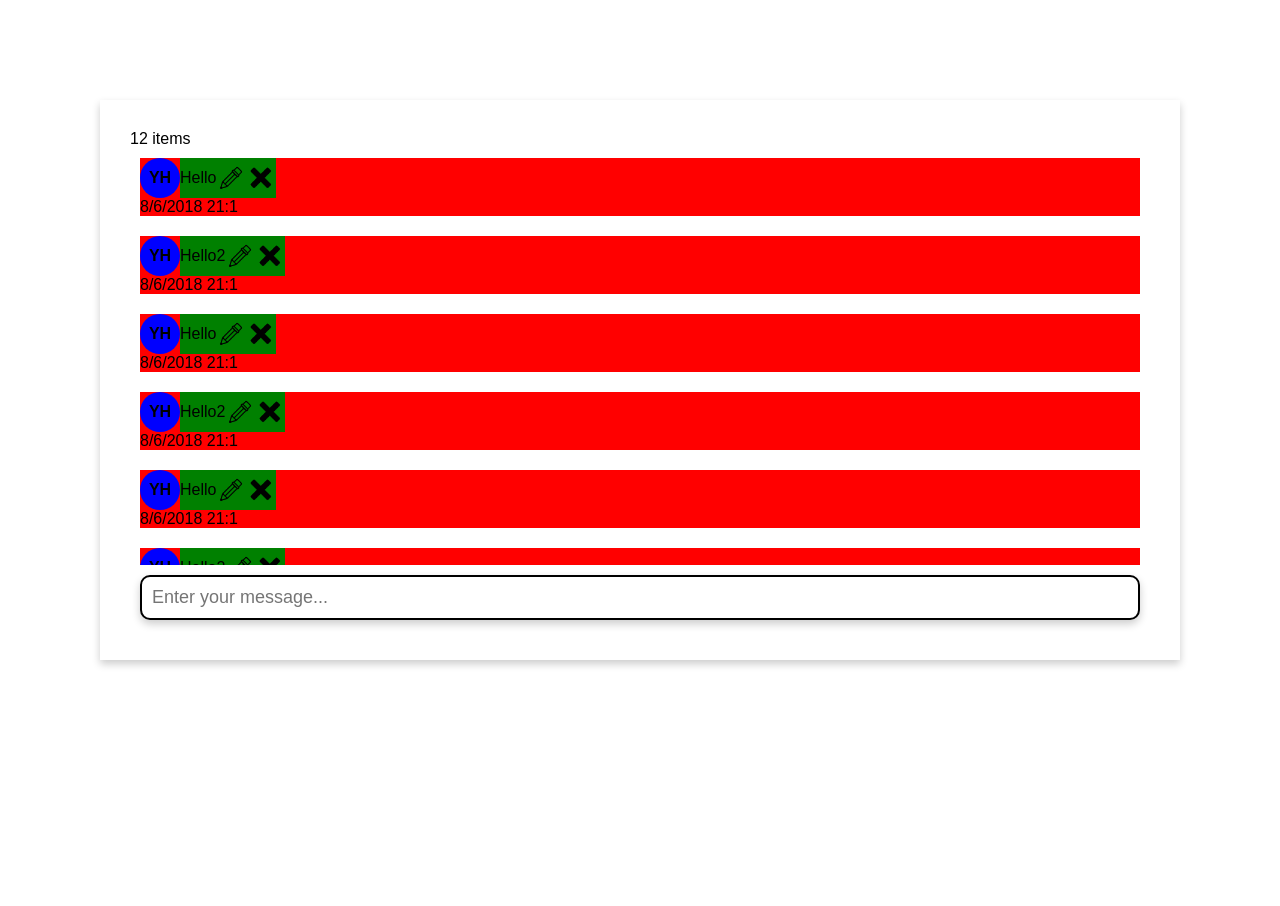
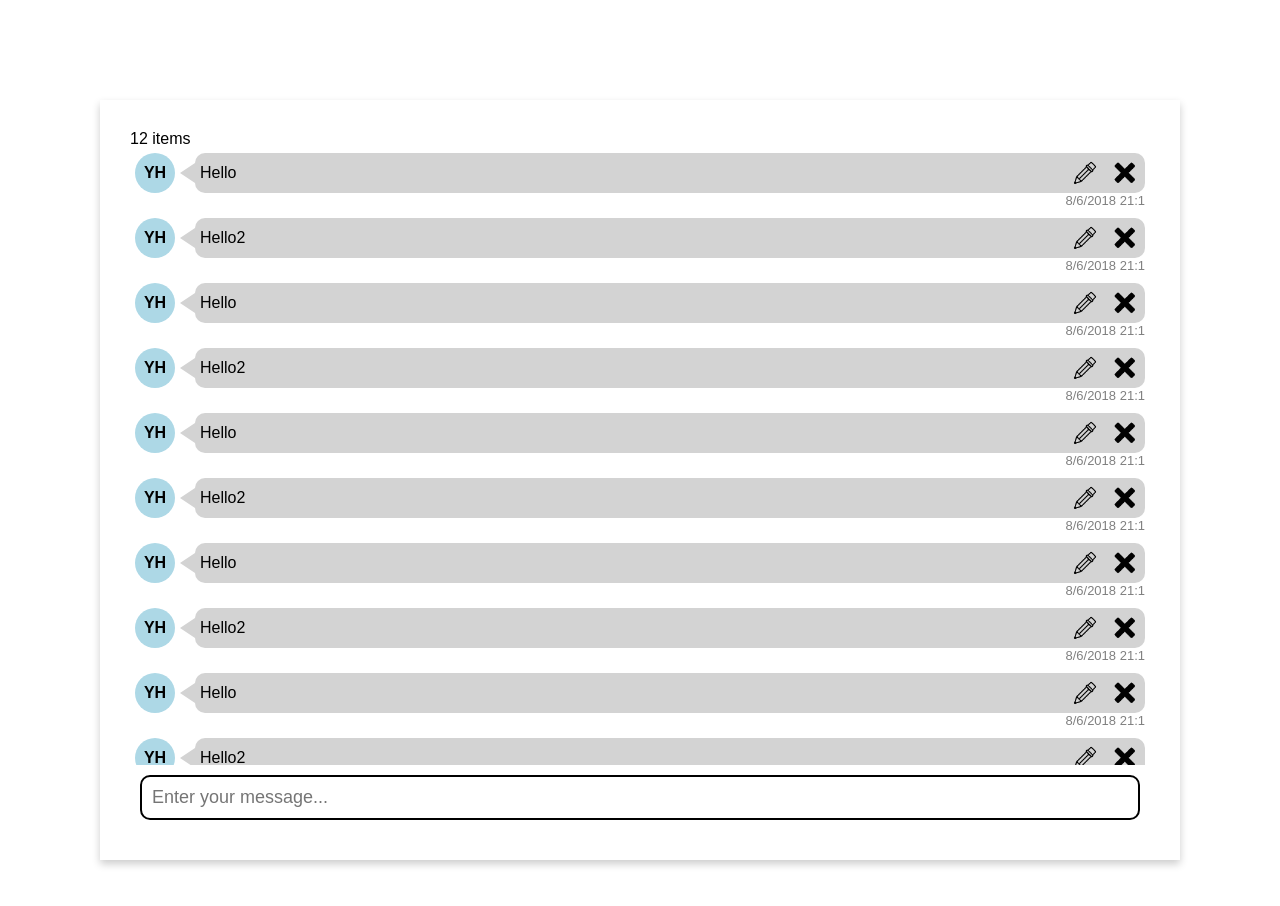
Before and after one commit to YoavHortman/ChatNotes, a React (Create React App) app: page / in a window 1280 px wide. Shown: the top 906 px of the page. Before the commit the page ends 800 px from the top, so only its background shows below. Built offline with nearby package versions, Linux system fonts and the light colour scheme; the HTML template or start-up script is replaced by a standard one.

Commit message:
Fixed body design

```diff
--- a/src/App.css
+++ b/src/App.css
@@ -1,7 +1,7 @@
 .App__root {
     display: flex;
     flex-direction: column;
-    height: 500px;
+    height: 700px;
     justify-content: center;
     align-items: stretch;
     padding: 30px;
--- a/src/components/Body.css
+++ b/src/components/Body.css
@@ -3,49 +3,3 @@
     flex-direction: column;
     overflow: scroll;
 }
-
-.Body__messageRoot {
-    display: flex;
-    background: red;
-    flex-direction: column;
-    justify-content: stretch;
-    margin: 10px;
-    flex: 0 0 auto;
-}
-
-.Body__messageBody {
-    display: flex;
-    flex-direction: row;
-}
-
-.Body__messageInitialsContainer {
-    border-radius: 50%;
-    background: blue;
-    width: 40px;
-    height: 40px;
-    display:flex;
-    align-items: center;
-    justify-content: center;
-    font-weight: bold;
-}
-
-.Body__messageContainer {
-    display: flex;
-    flex-direction: row;
-    align-items: center;
-    background: green;
-}
-
-.Body__editIcon {
-    background: url("../assets/EditIcon.png");
-    background-size: contain;
-    width: 30px;
-    height: 30px;
-}
-
-.Body__XIcon {
-    background: url("../assets/XIcon.png");
-    background-size: contain;
-    width: 30px;
-    height: 30px;
-}
--- a/src/components/Body.tsx
+++ b/src/components/Body.tsx
@@ -1,6 +1,7 @@
 import * as React from "react";
 import "./Body.css"
 import {ChatMessage} from "../App";
+import {Message} from "./Message";
 
 interface BodyProps {
     messages: ChatMessage[];
@@ -20,35 +21,20 @@ export class Body extends React.Component<BodyProps, BodyState> {
 
     }
 
-    getFormattedDateText(date: Date) {
-        return `${date.getDate()}/${date.getMonth() + 1}/${date.getFullYear()}`;
-    }
-
-    getFormattedTimeText(date: Date) {
-        return `${date.getHours()}:${date.getMinutes()}`;
-    }
-
     render() {
         return (
             <div className={"Body__root"}>
                 {this.props.messages.sort((message1, message2) => {
                     return message1.createdAt.getTime() - message2.createdAt.getTime();
                 }).map(message => {
-                    return (<div className={"Body__messageRoot"} key={message.id}>
-                        <div className={"Body__messageBody"}>
-                            <div className={"Body__messageInitialsContainer"}>
-                                {message.createdBy}
-                            </div>
-                            <div className={"Body__messageContainer"}>
-                                <div>{message.text}</div>
-                                <div className={"Body__editIcon"} onClick={this.handleEditClick}/>
-                                <div className={"Body__XIcon"} onClick={() => this.props.onDeleteClick(message.id)}/>
-                            </div>
-                        </div>
-                        <div className={"Body__messageDataContainer"}>
-                            {this.getFormattedDateText(message.createdAt)} {this.getFormattedTimeText(message.createdAt)}
-                        </div>
-                    </div>);
+                    return (
+                        <Message
+                            message={message}
+                            onDeleteClick={this.props.onDeleteClick}
+                            onEditClick={this.props.onEditClick}
+                            key={message.id}
+                        />
+                    );
                 })}
             </div>
         );
--- a/src/components/Footer.css
+++ b/src/components/Footer.css
@@ -9,7 +9,6 @@
     border: 2px solid black;
     padding: 10px;
     margin: 10px;
-    box-shadow: 0 4px 8px 0 rgba(0,0,0,0.2);
     font-size: 18px;
 }
 
--- /dev/null
+++ b/src/components/Message.css
@@ -0,0 +1,75 @@
+.Message__root {
+    display: flex;
+    flex-direction: column;
+    justify-content: stretch;
+    margin: 5px;
+    flex: 0 0 auto;
+}
+
+.Message__body {
+    display: flex;
+    flex-direction: row;
+}
+
+.Message__initials {
+    border-radius: 50%;
+    background: lightblue;
+    width: 40px;
+    height: 40px;
+    display: flex;
+    align-items: center;
+    justify-content: center;
+    font-weight: bold;
+}
+
+
+.Message__messageContainer {
+    display: flex;
+    align-items: center;
+    flex: 1 1 auto;
+    margin-left: 5px;
+}
+
+
+.Message__triangle {
+    width: 0;
+    height: 0;
+    border-top: 10px solid transparent;
+    border-right: 15px solid lightgray;
+    border-bottom: 10px solid transparent;
+}
+
+.Message__content {
+    flex: 1 1 auto;
+    display: flex;
+    flex-direction: row;
+    align-items: center;
+    background: lightgray;
+    border-radius: 10px;
+    padding: 5px;
+}
+
+.Message__text {
+    flex: 1 1 auto;
+}
+
+.Message__editIcon {
+    background: url("../assets/EditIcon.png");
+    background-size: contain;
+    width: 30px;
+    height: 30px;
+    margin-right: 10px;
+}
+
+.Message__XIcon {
+    background: url("../assets/XIcon.png");
+    background-size: contain;
+    width: 30px;
+    height: 30px;
+}
+
+.Message__footer {
+    text-align: right;
+    font-size: 13px;
+    color: gray;
+}
--- /dev/null
+++ b/src/components/Message.tsx
@@ -0,0 +1,54 @@
+import * as React from "react";
+import "./Message.css"
+import {ChatMessage} from "../App";
+
+interface MessageProps {
+    message: ChatMessage;
+    onDeleteClick: (messageId: string) => void;
+    onEditClick: () => void;
+}
+
+interface MessageState {
+}
+
+export class Message extends React.Component<MessageProps, MessageState> {
+    constructor(props: MessageProps) {
+        super(props);
+    }
+
+    handleEditClick = () => {
+
+    }
+
+    getFormattedDateText(date: Date) {
+        return `${date.getDate()}/${date.getMonth() + 1}/${date.getFullYear()}`;
+    }
+
+    getFormattedTimeText(date: Date) {
+        return `${date.getHours()}:${date.getMinutes()}`;
+    }
+
+    render() {
+        return (
+            <div className={"Message__root"}>
+                <div className={"Message__body"}>
+
+                    <div className={"Message__initials"}>{this.props.message.createdBy}</div>
+
+                    <div className={"Message__messageContainer"}>
+                        <div className={"Message__triangle"}/>
+                        <div className={"Message__content"}>
+                            <div className={"Message__text"}>{this.props.message.text}</div>
+                            <div className={"Message__editIcon"} onClick={this.handleEditClick}/>
+                            <div className={"Message__XIcon"}
+                                 onClick={() => this.props.onDeleteClick(this.props.message.id)}/>
+                        </div>
+                    </div>
+                </div>
+                <div className={"Message__footer"}>
+                    {this.getFormattedDateText(this.props.message.createdAt)} {this.getFormattedTimeText(this.props.message.createdAt)}
+                </div>
+            </div>
+        );
+    }
+}
```
